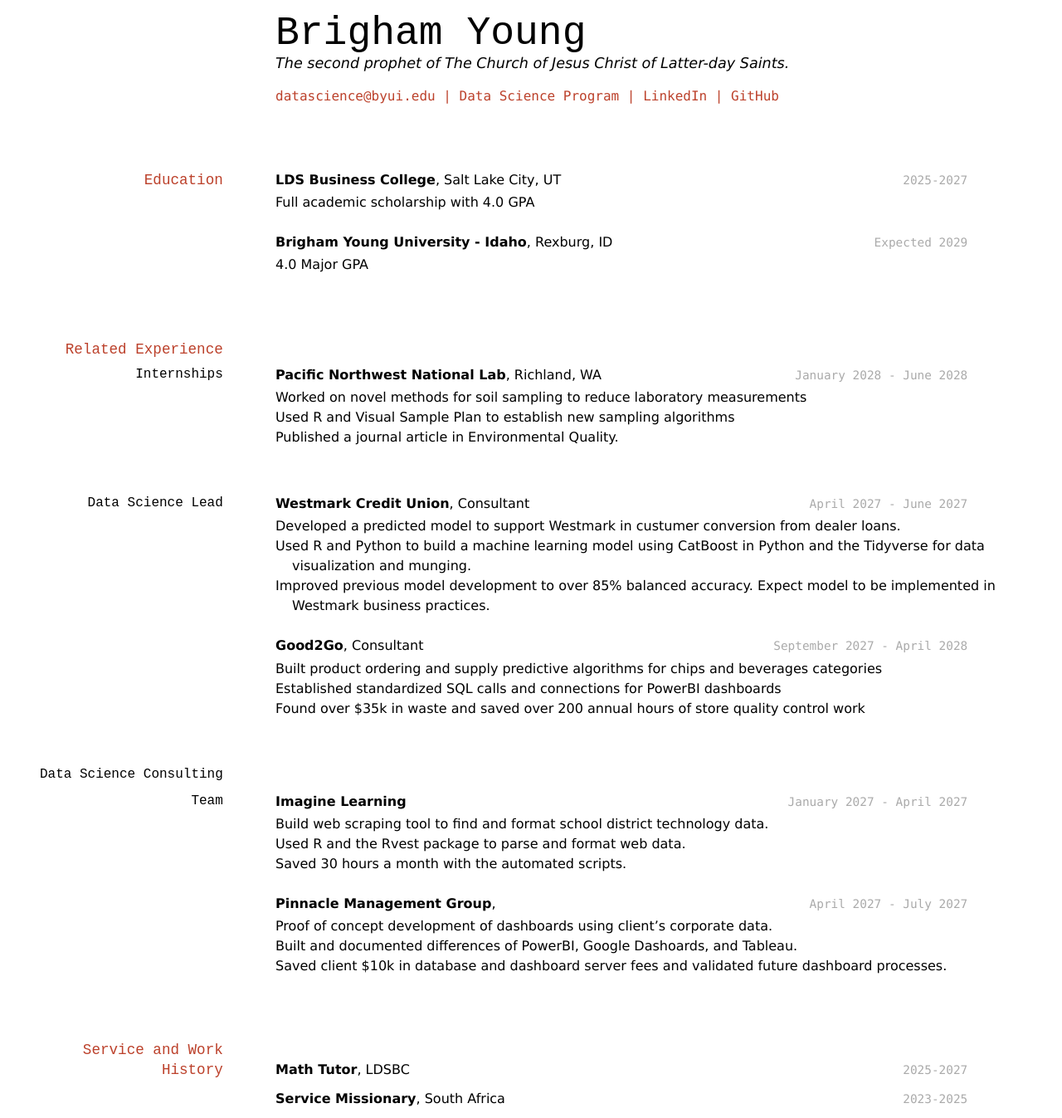
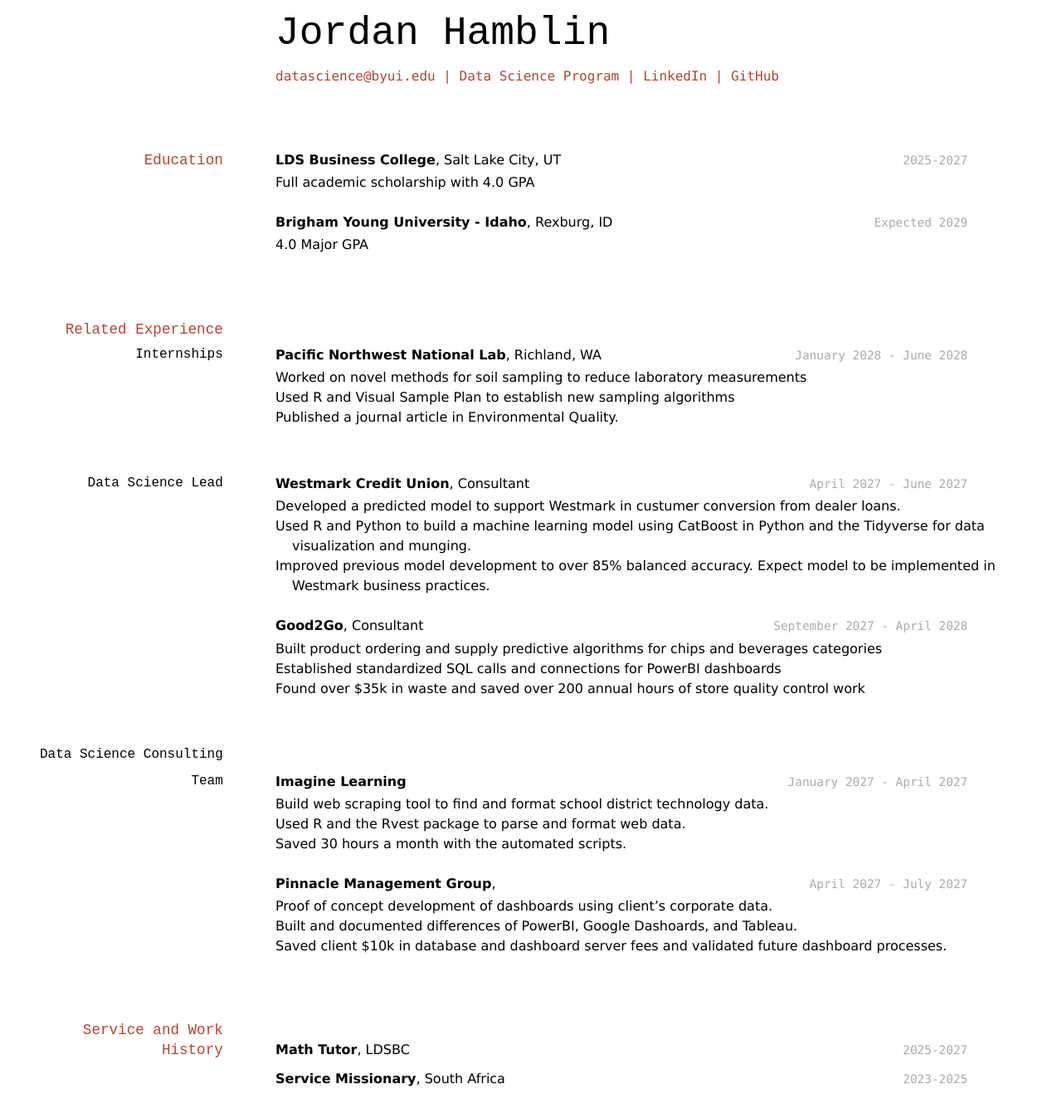
Before and after one commit to byuids-resumes/Hamblin_Jordan_Resume, a Jekyll site: the page built from docs/index.md, in a window 1280 px wide. Shown: the whole page at 83% size. Built offline with Jekyll 4.4.1, drawn with Linux system fonts in a browser that asks for light colours; after the commit the page ends 1323 px from its top, so only the background shows below that.

Commit message:
Update index.md
Fixed name

```diff
--- a/docs/index.md
+++ b/docs/index.md
@@ -1,12 +1,11 @@
 ---
 layout: cv
-title: Brigham Young's Resume
+title: Jordan Hamblin
 ---
-# Brigham Young
-The second prophet of The Church of Jesus Christ of Latter-day Saints.
+# Jordan Hamblin
 
 <div id="webaddress">
-<a href="datascience@byui.edu">datascience@byui.edu</a>
+<a href="ham15041@byui.edu">datascience@byui.edu</a>
 | <a href="https://byuidatascience.github.io/development.html">Data Science Program</a>
 | <a href="https://www.linkedin.com/groups/13537407/">LinkedIn</a>
 | <a href="https://github.com/byuids-resumes">GitHub</a>
```
